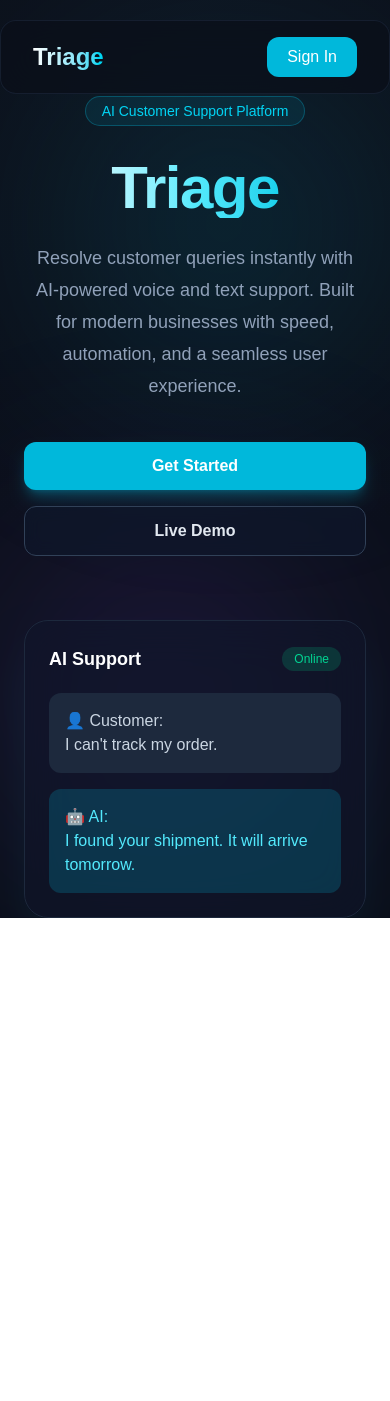
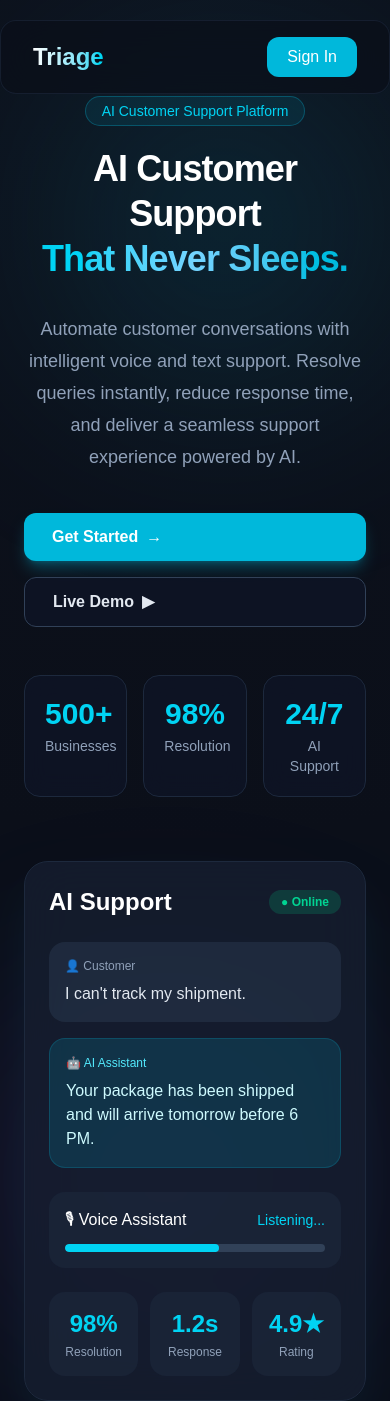
Before and after one commit to priyakourav/Automated-AI-Customer-Support-Platform., a Next.js app: page / in a window 390 px wide. Before the commit the page ends 918 px from the top, so only its background shows below. Built offline with nearby package versions, Linux system fonts and the light colour scheme.

Commit message:
feat: build responsive features section using React map

```diff
--- a/package.json
+++ b/package.json
@@ -9,6 +9,7 @@
     "lint": "eslint"
   },
   "dependencies": {
+    "framer-motion": "^12.42.2",
     "next": "16.2.10",
     "react": "19.2.4",
     "react-dom": "19.2.4",
--- a/src/components/landing/DashboardPreview.jsx
+++ b/src/components/landing/DashboardPreview.jsx
@@ -1,31 +1,131 @@
-// src/components/landing/DashboardPreview.jsx
+"use client";
+
+import { motion } from "framer-motion";
 
 export default function DashboardPreview() {
   return (
-    <div className="w-full max-w-md rounded-3xl border border-slate-800 bg-slate-900/60 p-6 backdrop-blur-xl shadow-2xl shadow-cyan-500/10">
-      <div className="mb-5 flex items-center justify-between">
-        <h3 className="text-lg font-semibold text-white">
+    <motion.div
+      initial={{ opacity: 0, y: 30 }}
+      animate={{ opacity: 1, y: 0 }}
+      transition={{ duration: 0.8 }}
+      whileHover={{
+        y: -8,
+        boxShadow: "0 0 50px rgba(14,165,233,0.25)",
+      }}
+      className="w-full max-w-md rounded-3xl border border-slate-800 bg-[#161F30]/80 p-6 shadow-2xl shadow-cyan-500/10 backdrop-blur-xl"
+    >
+      {/* Header */}
+      <div className="mb-6 flex items-center justify-between">
+        <h2 className="text-2xl font-bold text-white">
           AI Support
-        </h3>
+        </h2>
 
-        <span className="rounded-full bg-emerald-500/20 px-3 py-1 text-xs text-emerald-400">
-          Online
+        <span className="rounded-full bg-emerald-500/20 px-3 py-1 text-xs font-semibold text-emerald-400">
+          ● Online
         </span>
       </div>
 
+      {/* Chat */}
       <div className="space-y-4">
-        <div className="rounded-xl bg-slate-800 p-4 text-slate-300">
-          👤 Customer:
-          <br />
-          I can't track my order.
+        <motion.div
+          initial={{ opacity: 0, x: -20 }}
+          animate={{ opacity: 1, x: 0 }}
+          transition={{ delay: 0.2 }}
+          className="rounded-2xl bg-slate-700/40 p-4"
+        >
+          <p className="text-xs text-slate-400">
+            👤 Customer
+          </p>
+
+          <p className="mt-2 text-slate-200">
+            I can't track my shipment.
+          </p>
+        </motion.div>
+
+        <motion.div
+          initial={{ opacity: 0, x: 20 }}
+          animate={{ opacity: 1, x: 0 }}
+          transition={{ delay: 0.6 }}
+          className="rounded-2xl border border-cyan-500/20 bg-cyan-500/15 p-4"
+        >
+          <p className="text-xs text-cyan-300">
+            🤖 AI Assistant
+          </p>
+
+          <p className="mt-2 text-cyan-100">
+            Your package has been shipped and will arrive tomorrow before 6 PM.
+          </p>
+        </motion.div>
+      </div>
+
+      {/* Voice Assistant */}
+      <motion.div
+        initial={{ opacity: 0 }}
+        animate={{ opacity: 1 }}
+        transition={{ delay: 0.8 }}
+        className="mt-6 rounded-2xl bg-slate-800/60 p-4"
+      >
+        <div className="mb-3 flex items-center justify-between">
+          <p className="font-medium text-white">
+            🎙 Voice Assistant
+          </p>
+
+          <span className="text-sm text-cyan-400">
+            Listening...
+          </span>
         </div>
 
-        <div className="rounded-xl bg-cyan-500/20 p-4 text-cyan-300">
-          🤖 AI:
-          <br />
-          I found your shipment. It will arrive tomorrow.
+        <div className="h-2 overflow-hidden rounded-full bg-slate-700">
+          <motion.div
+            initial={{ width: 0 }}
+            animate={{ width: "70%" }}
+            transition={{
+              duration: 1.2,
+              repeat: Infinity,
+              repeatType: "reverse",
+            }}
+            className="h-full rounded-full bg-cyan-400"
+          />
         </div>
-      </div>
-    </div>
+      </motion.div>
+
+      {/* Stats */}
+      <motion.div
+        initial={{ opacity: 0 }}
+        animate={{ opacity: 1 }}
+        transition={{ delay: 1 }}
+        className="mt-6 grid grid-cols-3 gap-3"
+      >
+        <div className="rounded-2xl bg-slate-800/60 p-4 text-center transition hover:scale-105">
+          <h3 className="text-2xl font-bold text-cyan-400">
+            98%
+          </h3>
+
+          <p className="mt-1 text-xs text-slate-400">
+            Resolution
+          </p>
+        </div>
+
+        <div className="rounded-2xl bg-slate-800/60 p-4 text-center transition hover:scale-105">
+          <h3 className="text-2xl font-bold text-cyan-400">
+            1.2s
+          </h3>
+
+          <p className="mt-1 text-xs text-slate-400">
+            Response
+          </p>
+        </div>
+
+        <div className="rounded-2xl bg-slate-800/60 p-4 text-center transition hover:scale-105">
+          <h3 className="text-2xl font-bold text-cyan-400">
+            4.9★
+          </h3>
+
+          <p className="mt-1 text-xs text-slate-400">
+            Rating
+          </p>
+        </div>
+      </motion.div>
+    </motion.div>
   );
 }
--- /dev/null
+++ b/src/components/landing/Features.jsx
@@ -0,0 +1,57 @@
+import { features } from "@/data/features";
+
+export default function Features() {
+  return (
+    <section className="bg-[#0B0F19] px-6 py-24">
+      <div className="mx-auto max-w-7xl">
+
+        {/* Section Heading */}
+        <div className="mx-auto mb-16 max-w-2xl text-center">
+
+          <span className="rounded-full border border-cyan-500/30 bg-cyan-500/10 px-4 py-1 text-sm text-cyan-400">
+            FEATURES
+          </span>
+
+          <h2 className="mt-6 text-4xl font-bold text-white md:text-5xl">
+            Everything You Need For
+            <span className="block bg-gradient-to-r from-cyan-400 to-sky-400 bg-clip-text text-transparent">
+              Modern Customer Support
+            </span>
+          </h2>
+
+          <p className="mt-6 text-base md:text-lg leading-7 text-slate-400">
+            Triage combines AI, automation and real-time analytics to help
+            businesses deliver faster, smarter and more reliable customer
+            support.
+          </p>
+
+        </div>
+
+        {/* Feature Cards */}
+        <div className="grid gap-8 md:grid-cols-2 lg:grid-cols-3">
+
+          {features.map((feature, index) => (
+            <div
+              key={index}
+              className="group rounded-3xl border border-slate-800 bg-slate-900/60 p-8 backdrop-blur-xl transition-all duration-300 hover:-translate-y-3 hover:border-cyan-500/50 hover:shadow-[0_0_45px_rgba(6,182,212,0.25)]"
+            >
+              <div className="mb-6 flex h-14 w-14 items-center justify-center rounded-2xl bg-cyan-500/10 text-cyan-400 transition-all duration-300 group-hover:scale-110 group-hover:bg-cyan-500/20">
+                <feature.icon size={28} />
+              </div>
+
+              <h3 className="text-2xl font-semibold text-white">
+                {feature.title}
+              </h3>
+
+              <p className="mt-4 leading-7 text-slate-400">
+                {feature.description}
+              </p>
+            </div>
+          ))}
+
+        </div>
+
+      </div>
+    </section>
+  );
+}
--- a/src/components/landing/Hero.jsx
+++ b/src/components/landing/Hero.jsx
@@ -3,7 +3,7 @@ import DashboardPreview from "./DashboardPreview";
 export default function Hero() {
   return (
     <section className="relative flex min-h-screen items-center overflow-hidden bg-[#0B0F19] px-6 pt-24">
-      {/* Background Glow Effects */}
+      {/* Background Glow */}
       <div className="absolute left-20 top-20 h-72 w-72 rounded-full bg-cyan-500/20 blur-[120px]" />
 
       <div className="absolute right-20 bottom-20 h-72 w-72 rounded-full bg-violet-500/20 blur-[120px]" />
@@ -12,35 +12,75 @@ export default function Hero() {
 
       {/* Main Content */}
       <div className="relative z-10 mx-auto flex w-full max-w-7xl flex-col items-center gap-16 lg:flex-row lg:justify-between">
-        {/* LEFT CONTENT */}
+        {/* LEFT */}
         <div className="max-w-2xl text-center lg:text-left">
-          <span className="mb-4 inline-block rounded-full border border-cyan-500/30 bg-cyan-500/10 px-4 py-1 text-sm text-cyan-400">
+          <span className="inline-block rounded-full border border-cyan-500/30 bg-cyan-500/10 px-4 py-1 text-sm text-cyan-400">
             AI Customer Support Platform
           </span>
 
-          <h1 className="mt-4 bg-gradient-to-r from-white via-cyan-300 to-cyan-500 bg-clip-text text-6xl font-extrabold tracking-tight text-transparent md:text-7xl">
-            Triage
+          <h1 className="mt-5 max-w-3xl text-4xl font-bold leading-tight tracking-tight text-white md:text-5xl lg:text-5xl">
+            AI Customer Support
+            <br />
+            <span className="bg-gradient-to-r from-cyan-400 via-sky-300 to-cyan-500 bg-clip-text text-transparent">
+              That Never Sleeps.
+            </span>
           </h1>
 
-          <p className="mt-6 text-lg leading-8 text-slate-400">
-            Resolve customer queries instantly with AI-powered voice and text
-            support. Built for modern businesses with speed, automation, and a
-            seamless user experience.
+          <p className="mt-8 max-w-2xl text-lg leading-8 text-slate-400 md:text-xl">
+            Automate customer conversations with intelligent voice and text
+            support. Resolve queries instantly, reduce response time, and
+            deliver a seamless support experience powered by AI.
           </p>
 
-          <div className="mt-10 flex flex-col gap-4 sm:flex-row lg:justify-start justify-center">
-            <button className="rounded-xl bg-cyan-500 px-6 py-3 font-semibold text-white shadow-lg shadow-cyan-500/30 transition-all duration-300 hover:-translate-y-1 hover:bg-cyan-400 hover:shadow-cyan-400/50">
-              Get Started
+          {/* Buttons */}
+          <div className="mt-10 flex flex-col gap-4 sm:flex-row">
+            <button className="group rounded-xl bg-cyan-500 px-7 py-3 font-semibold text-white shadow-lg shadow-cyan-500/30 transition-all duration-300 hover:-translate-y-1 hover:bg-cyan-400 hover:shadow-[0_0_40px_rgba(34,211,238,0.5)]">
+              <span className="flex items-center gap-2">
+                Get Started
+                <span className="transition-transform duration-300 group-hover:translate-x-1">
+                  →
+                </span>
+              </span>
             </button>
 
-            <button className="rounded-xl border border-slate-700 bg-slate-900/70 px-6 py-3 font-semibold text-slate-200 backdrop-blur transition-all duration-300 hover:-translate-y-1 hover:border-cyan-500">
-              Live Demo
+            <button className="group rounded-xl border border-slate-700 bg-slate-900/60 px-7 py-3 font-semibold text-slate-200 backdrop-blur transition-all duration-300 hover:-translate-y-1 hover:border-cyan-500 hover:bg-slate-800">
+              <span className="flex items-center gap-2">
+                Live Demo
+                <span className="transition-transform duration-300 group-hover:translate-x-1">
+                  ▶
+                </span>
+              </span>
             </button>
+          </div>
+
+          {/* Stats */}
+          <div className="mt-12 grid max-w-xl grid-cols-3 gap-4">
+            <div className="rounded-2xl border border-slate-800 bg-slate-900/60 p-5 backdrop-blur-md transition-all duration-300 hover:-translate-y-2 hover:border-cyan-500/50 hover:shadow-[0_0_35px_rgba(6,182,212,0.25)]">
+              <h3 className="text-3xl font-bold text-cyan-400">500+</h3>
+              <p className="mt-1 text-sm text-slate-400">Businesses</p>
+            </div>
+
+            <div className="rounded-2xl border border-slate-800 bg-slate-900/60 p-5 backdrop-blur-md transition-all duration-300 hover:-translate-y-2 hover:border-cyan-500/50 hover:shadow-[0_0_35px_rgba(6,182,212,0.25)]">
+              <h3 className="text-3xl font-bold text-cyan-400">98%</h3>
+              <p className="mt-1 text-sm text-slate-400">Resolution</p>
+            </div>
+
+            <div className="rounded-2xl border border-slate-800 bg-slate-900/60 p-5 backdrop-blur-md transition-all duration-300 hover:-translate-y-2 hover:border-cyan-500/50 hover:shadow-[0_0_35px_rgba(6,182,212,0.25)]">
+              <h3 className="text-3xl font-bold text-cyan-400">24/7</h3>
+              <p className="mt-1 text-sm text-slate-400">AI Support</p>
+            </div>
           </div>
         </div>
 
-        {/* RIGHT CONTENT */}
+        {/* RIGHT */}
         <DashboardPreview />
+      </div>
+
+      {/* Scroll Indicator */}
+      <div className="absolute bottom-8 left-1/2 -translate-x-1/2 animate-bounce">
+        <div className="flex h-10 w-6 justify-center rounded-full border border-slate-600">
+          <div className="mt-2 h-2 w-2 rounded-full bg-cyan-400"></div>
+        </div>
       </div>
     </section>
   );
--- /dev/null
+++ b/src/data/features.js
@@ -0,0 +1,48 @@
+
+import {
+  FiMessageSquare,
+  FiMic,
+  FiClock,
+  FiShield,
+  FiBarChart2,
+  FiUsers,
+} from "react-icons/fi";
+
+export const features = [
+  {
+    icon: FiMessageSquare,
+    title: "AI Chat Support",
+    description:
+      "Deliver instant AI-powered responses to customer queries with intelligent conversations.",
+  },
+  {
+    icon: FiMic,
+    title: "Voice Assistant",
+    description:
+      "Enable customers to interact naturally using voice with AI-powered speech recognition.",
+  },
+  {
+    icon: FiClock,
+    title: "24/7 Availability",
+    description:
+      "Provide continuous customer support without downtime or waiting queues.",
+  },
+  {
+    icon: FiShield,
+    title: "Secure Conversations",
+    description:
+      "Protect customer information with enterprise-grade authentication and security.",
+  },
+  {
+    icon: FiBarChart2,
+    title: "Analytics Dashboard",
+    description:
+      "Track conversations, customer satisfaction and AI performance in real time.",
+  },
+  {
+    icon: FiUsers,
+    title: "Multi User Support",
+    description:
+      "Manage multiple customers simultaneously with intelligent routing and automation.",
+  },
+];
```
Also changed, not shown: 1 other file (tests, documents, lock files or other folders).
